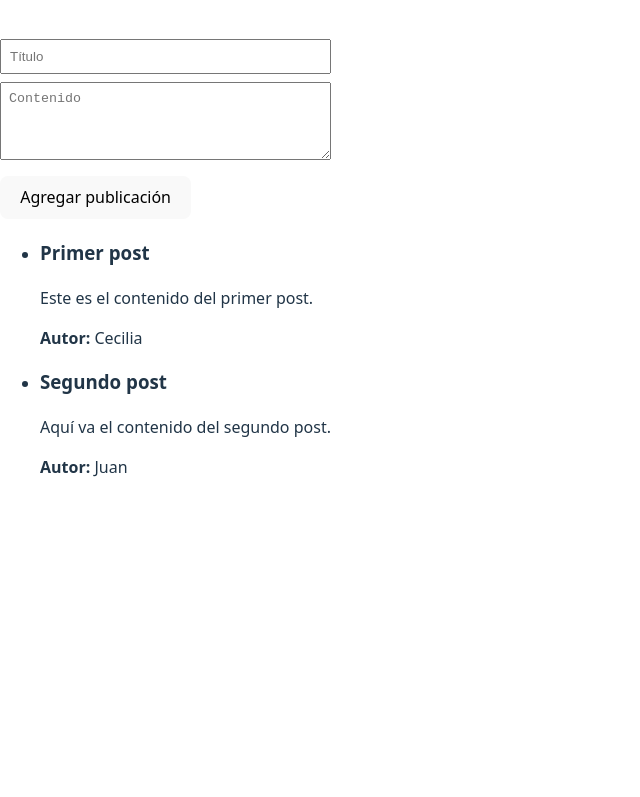
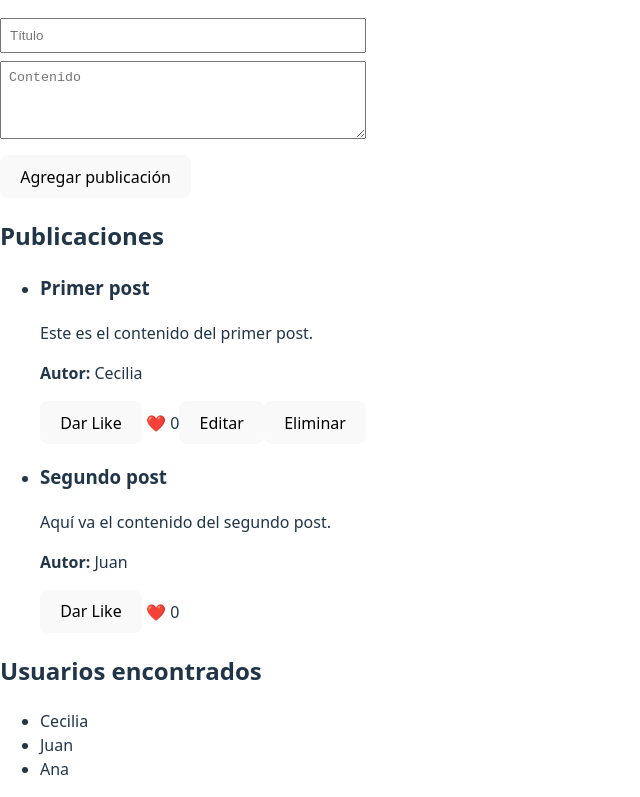
Before and after one commit to cesytar-web/Red_Social_2025, a React (Vite) app: page / in a window 1280 px wide. Shown: the part 258-1055 px from the top of the page, without its empty margins (0-640 px from the left). Before the commit the page ends 800 px from the top, so only its background shows below. Built offline with nearby package versions, Linux system fonts and the light colour scheme.

Commit message:
feat: implementación de la vista de perfil

```diff
--- a/src/components/Header.jsx
+++ b/src/components/Header.jsx
@@ -1,16 +1,37 @@
 // src/components/Header.jsx
-import { Link } from 'react-router-dom'
+import { Link, useNavigate } from 'react-router-dom';
+import { useSelector, useDispatch } from 'react-redux';
+import { logout } from '../redux/auth/authSlice'; // Asegúrate de que esta acción exista
 
 export default function Header() {
+  const currentUser = useSelector((state) => state.auth.user);
+  const dispatch = useDispatch();
+  const navigate = useNavigate();
+
+  const handleLogout = () => {
+    dispatch(logout());
+    navigate('/login');
+  };
+
   return (
     <header style={{ padding: '10px', borderBottom: '1px solid #ccc' }}>
       <nav>
-        <ul>
+        <ul style={{ listStyle: 'none', display: 'flex', gap: '10px', padding: 0 }}>
           <li><Link to="/">Inicio</Link></li>
-          <li><Link to="/login">Login</Link></li>
-          <li><Link to="/register">Registro</Link></li>
+
+          {!currentUser ? (
+            <>
+              <li><Link to="/login">Login</Link></li>
+              <li><Link to="/register">Registro</Link></li>
+            </>
+          ) : (
+            <>
+              <li><Link to="/profile">Mi perfil ({currentUser.username})</Link></li>
+              <li><button onClick={handleLogout}>Cerrar sesión</button></li>
+            </>
+          )}
         </ul>
       </nav>
     </header>
-  )
+  );
 }
--- a/src/main.jsx
+++ b/src/main.jsx
@@ -1,13 +1,17 @@
-import { StrictMode } from 'react'
-import { createRoot } from 'react-dom/client'
-import { BrowserRouter } from 'react-router-dom'
-import './index.css'
-import App from './App.jsx'
+import { StrictMode } from 'react';
+import { createRoot } from 'react-dom/client';
+import { BrowserRouter } from 'react-router-dom';
+import { Provider } from 'react-redux';
+import { store } from './redux/store'; // Asegúrate que esta ruta es correcta
+import './index.css';
+import App from './App.jsx';
 
 createRoot(document.getElementById('root')).render(
   <StrictMode>
-     <BrowserRouter>
-    <App />
-    </BrowserRouter>
-  </StrictMode>,
-)
+    <Provider store={store}>
+      <BrowserRouter>
+        <App />
+      </BrowserRouter>
+    </Provider>
+  </StrictMode>
+);
--- a/src/pages/Home.jsx
+++ b/src/pages/Home.jsx
@@ -1,35 +1,136 @@
-import React from 'react';
+import React, { useState } from 'react';
 import AddPost from '../components/AddPost';
+import SearchBar from '../components/SearchBar';
 
-export default function Home({ posts, setPosts, currentUser }) {
+export default function Home() {
+  const currentUser = 'Cecilia';
+
+  const [query, setQuery] = useState('');
+  const [posts, setPosts] = useState([
+    {
+      id: 1,
+      title: 'Primer post',
+      content: 'Este es el contenido del primer post.',
+      author: 'Cecilia',
+      likedBy: [],
+    },
+    {
+      id: 2,
+      title: 'Segundo post',
+      content: 'Aquí va el contenido del segundo post.',
+      author: 'Juan',
+      likedBy: [],
+    },
+  ]);
+
+  // Lista de usuarios simulada
+  const [users] = useState([
+    { id: 1, username: 'Cecilia' },
+    { id: 2, username: 'Juan' },
+    { id: 3, username: 'Ana' },
+  ]);
 
   function handleAddPost(newPost) {
     const postWithId = {
       id: posts.length + 1,
-      author: currentUser.username,
+      author: currentUser,
       likedBy: [],
-      ...newPost
+      ...newPost,
     };
     setPosts([postWithId, ...posts]);
   }
 
-  // Aquí puedes incluir también funciones para editar, eliminar, like, etc. como tenías antes.
+  function handleLikeToggle(postId) {
+    setPosts(prevPosts =>
+      prevPosts.map(post => {
+        if (post.id === postId) {
+          const hasLiked = post.likedBy.includes(currentUser);
+          const updatedLikes = hasLiked
+            ? post.likedBy.filter(user => user !== currentUser)
+            : [...post.likedBy, currentUser];
+          return { ...post, likedBy: updatedLikes };
+        }
+        return post;
+      })
+    );
+  }
+
+  function handleDelete(postId) {
+    setPosts(prevPosts => prevPosts.filter(post => post.id !== postId));
+  }
+
+  function handleEdit(postId, newTitle, newContent) {
+    setPosts(prevPosts =>
+      prevPosts.map(post =>
+        post.id === postId ? { ...post, title: newTitle, content: newContent } : post
+      )
+    );
+  }
+
+  // Filtro de publicaciones
+  const filteredPosts = posts.filter(post =>
+    post.title.toLowerCase().includes(query.toLowerCase()) ||
+    post.content.toLowerCase().includes(query.toLowerCase())
+  );
+
+  // Filtro de usuarios
+  const filteredUsers = users.filter(user =>
+    user.username.toLowerCase().includes(query.toLowerCase())
+  );
 
   return (
     <div>
       <h1>Inicio</h1>
+      <SearchBar query={query} setQuery={setQuery} />
       <AddPost onAdd={handleAddPost} />
 
+      <h2>Publicaciones</h2>
+      {filteredPosts.length === 0 ? (
+        <p>No hay publicaciones que coincidan con la búsqueda.</p>
+      ) : (
         <ul>
-        {posts.map(post => (
+          {filteredPosts.map(post => (
             <li key={post.id} style={{ marginBottom: '15px' }}>
               <h3>{post.title}</h3>
               <p>{post.content}</p>
               <p><strong>Autor:</strong> {post.author}</p>
-            {/* Botones de like, editar y eliminar aquí */}
+
+              <button onClick={() => handleLikeToggle(post.id)}>
+                {post.likedBy.includes(currentUser) ? 'Quitar Like' : 'Dar Like'}
+              </button>
+              <span> ❤️ {post.likedBy.length}</span>
+
+              {post.author === currentUser && (
+                <>
+                  <button
+                    onClick={() => {
+                      const newTitle = prompt('Nuevo título:', post.title);
+                      const newContent = prompt('Nuevo contenido:', post.content);
+                      if (newTitle && newContent) {
+                        handleEdit(post.id, newTitle, newContent);
+                      }
+                    }}
+                  >
+                    Editar
+                  </button>
+                  <button onClick={() => handleDelete(post.id)}>Eliminar</button>
+                </>
+              )}
             </li>
           ))}
         </ul>
+      )}
+
+      <h2>Usuarios encontrados</h2>
+      {filteredUsers.length === 0 ? (
+        <p>No hay usuarios que coincidan con la búsqueda.</p>
+      ) : (
+        <ul>
+          {filteredUsers.map(user => (
+            <li key={user.id}>{user.username}</li>
+          ))}
+        </ul>
+      )}
     </div>
   );
 }
--- a/src/pages/Profile.jsx
+++ b/src/pages/Profile.jsx
@@ -1,10 +1,6 @@
 import React from 'react';
-import { useSelector } from 'react-redux';
 
-export default function Profile() {
-  const currentUser = useSelector((state) => state.auth.user);
-  const posts = useSelector((state) => state.posts.posts);
-
+export default function Profile({ currentUser, posts }) {
   if (!currentUser) {
     return <p>Debes iniciar sesión para ver tu perfil.</p>;
   }
@@ -12,16 +8,24 @@ export default function Profile() {
   const userPosts = posts.filter((post) => post.author === currentUser.username);
 
   return (
-    <div style={{ maxWidth: '600px', margin: 'auto' }}>
+    <div style={{ maxWidth: '600px', margin: 'auto', padding: '20px' }}>
       <h2>Perfil de {currentUser.username}</h2>
       <p>Email: {currentUser.email}</p>
 
-      <h3>Tus publicaciones</h3>
+      <h3 style={{ marginTop: '20px' }}>Tus publicaciones</h3>
       {userPosts.length === 0 ? (
         <p>No has publicado nada aún.</p>
       ) : (
         userPosts.map((post) => (
-          <div key={post.id} style={{ border: '1px solid #ccc', padding: '10px', marginBottom: '10px' }}>
+          <div
+            key={post.id}
+            style={{
+              border: '1px solid #ccc',
+              borderRadius: '8px',
+              padding: '10px',
+              marginBottom: '10px',
+            }}
+          >
             <h4>{post.title}</h4>
             <p>{post.content}</p>
           </div>
--- /dev/null
+++ b/src/redux/auth/authSlice.js
@@ -0,0 +1,22 @@
+// src/redux/auth/authSlice.js
+import { createSlice } from '@reduxjs/toolkit';
+
+const initialState = {
+  user: { username: 'Cecilia', email: 'test@test.com' }, // Simulación de sesión iniciada
+};
+
+const authSlice = createSlice({
+  name: 'auth',
+  initialState,
+  reducers: {
+    login: (state, action) => {
+      state.user = action.payload;
+    },
+    logout: (state) => {
+      state.user = null;
+    },
+  },
+});
+
+export const { login, logout } = authSlice.actions;
+export default authSlice.reducer;
```
Also changed, not shown: src/App.jsx (+10 -4 lines). Lines whose indentation alone changed are shown as unchanged.
